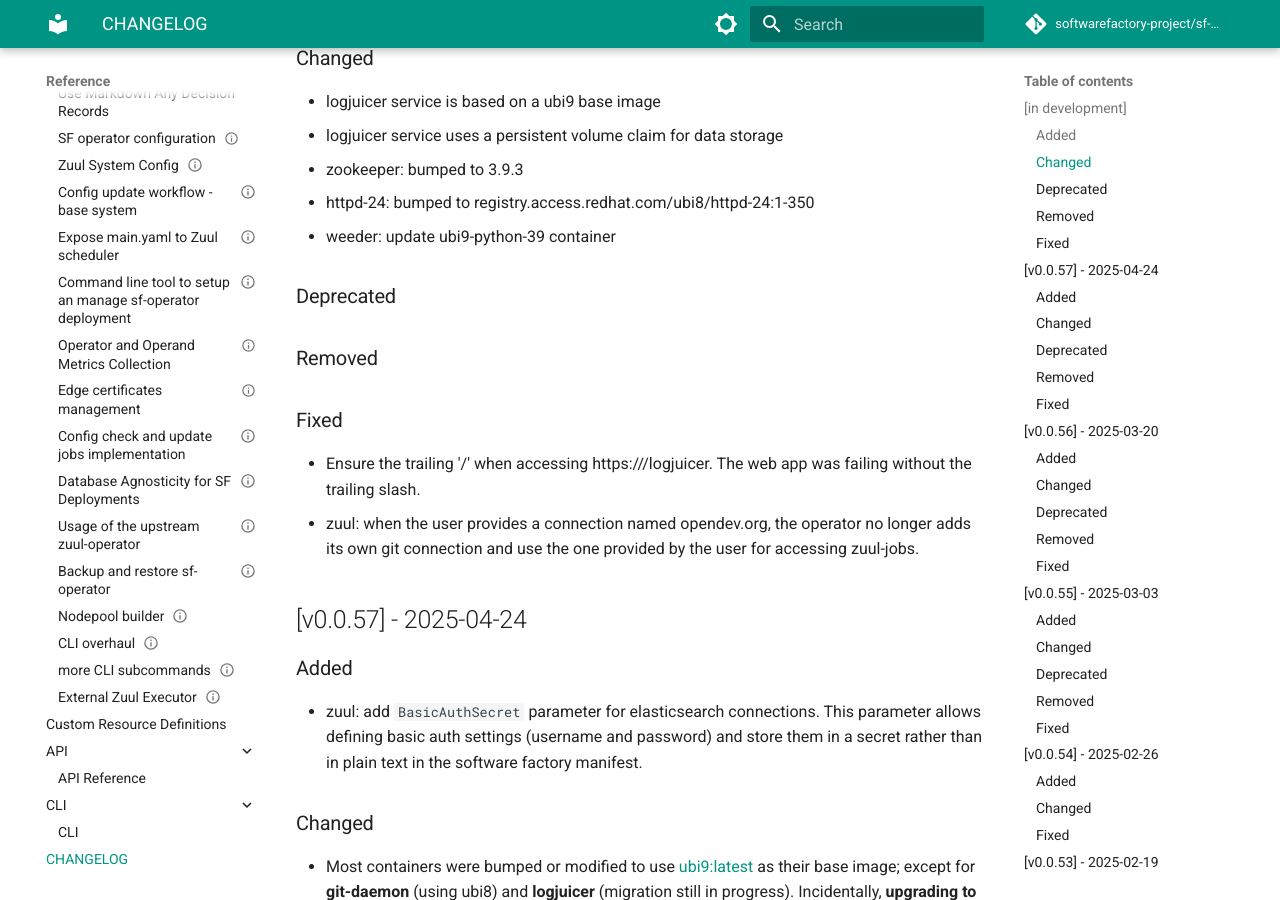
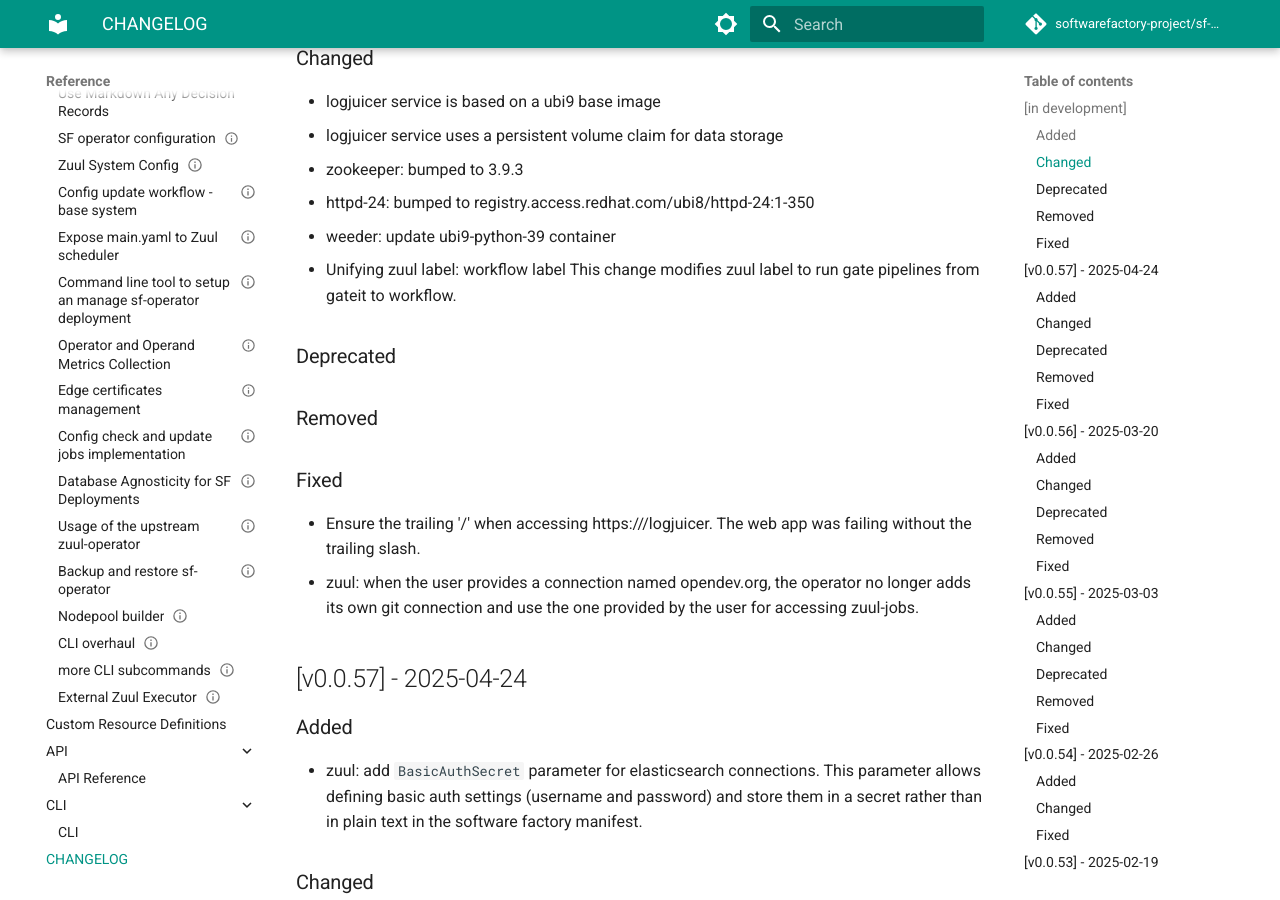
Before and after one commit to softwarefactory-project/sf-operator, an MkDocs documentation site: the page built from doc/reference/CHANGELOG.md, in a window 1280 px wide and 900 px high, scrolled down 430 px. Built offline with MkDocs 1.6.1 and Material for MkDocs 9.7.7, drawn with Linux system fonts in a browser that asks for light colours; comment, search, counter and statistics services are not loaded.

Commit message:
Unifying zuul label: workflow label
This change modifies zuul label to run gate pipelines from gateit to
workflow.

Change-Id: I1590ce69060e2ba4bc481aafff3aaf835d6934f9

```diff
--- a/doc/reference/CHANGELOG.md
+++ b/doc/reference/CHANGELOG.md
@@ -15,6 +15,9 @@
 - zookeeper: bumped to 3.9.3
 - httpd-24: bumped to registry.access.redhat.com/ubi8/httpd-24:1-350
 - weeder: update ubi9-python-39 container
+- Unifying zuul label: workflow label
+  This change modifies zuul label to run gate pipelines from gateit to
+  workflow.
 
 ### Deprecated
 ### Removed
```
Also changed, not shown: doc/deployment/config_repository.md (+2 -2 lines), 1 other file.
